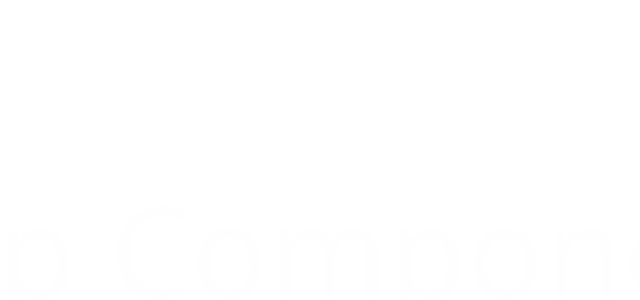
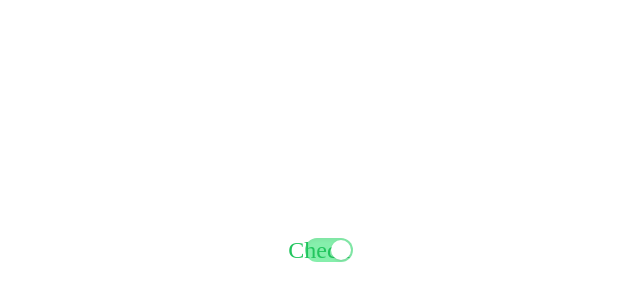
Before and after one commit to switchcodes/sveltial, a Svelte app: page / in a window 1280 px wide. Shown: the part 150-450 px from the top of the page, without its empty margins (311-951 px from the left). Built offline with nearby package versions, Linux system fonts and the light colour scheme.

Commit message:
added toggle prototype

```diff
--- a/src/App.svelte
+++ b/src/App.svelte
@@ -1,11 +1,11 @@
 <script lang="ts">
-	import Button from "./lib/sveltial/input/button/simple.svelte";
-	import SquareBtn from "./lib/sveltial/input/button/square.svelte";
+	import Toggle from "./lib/sveltial/input/toggle/simple.svelte";
 </script>
 
 <main>
 	<div class="grid place-content-center h-[100vh]">
-		<p class="text-secondary text-center text-9xl font-poppins">App Component</p>
+		<!-- <p class="text-secondary text-center text-9xl font-poppins">App Component</p> -->
+		<Toggle />
 	</div>
 </main>
 
--- a/src/lib/sveltial/input/toggle/default.svelte
+++ /dev/null
@@ -1,6 +0,0 @@
-<script lang="ts">
-</script>
-
-<div>
-	<p>component not yet implemented!</p>
-</div>
--- /dev/null
+++ b/src/lib/sveltial/input/toggle/simple.svelte
@@ -0,0 +1,42 @@
+<script lang="ts">
+  let toggle: Boolean = false;
+</script>
+
+<!-- <span class="w-12 h-6 rounded-full bg-gray-300 shadow-inner hover:cursor-pointer grid grid-cols-2 items-center hover:bg-gray-200">
+	<span class="w-5 h-5 bg-white rounded-full translate-x-0.5 shadow">
+
+	</span>
+	<span class="w-5 h-5 text-gray-400 mso-icon grid place-content-center">
+		Close
+	</span>
+</span> -->
+<!-- svelte-ignore a11y-click-events-have-key-events -->
+<span on:click={()=>{toggle=!toggle}} class="select-none">
+  {#if toggle}
+    <span
+      class="w-12 h-6 rounded-full bg-tertiary shadow-inner hover:cursor-pointer grid grid-cols-2 items-center hover:bg-gray-200"
+    >
+      <span class="w-5 h-5 bg-white rounded-full translate-x-0.5 shadow" />
+      <span
+        class="w-5 h-5 text-tertiary-dark mso-icon grid place-content-center"
+      >
+        Close
+      </span>
+    </span>
+  {:else}
+    <span
+      class="w-12 h-6 rounded-full bg-green-300 shadow-inner hover:cursor-pointer grid grid-cols-2 items-center hover:bg-green-200"
+    >
+      <span
+        class="w-5 h-5 text-green-500 mso-icon grid place-content-center translate-x-1"
+      >
+        Check
+      </span>
+      <span class="w-5 h-5 bg-white rounded-full translate-x-0.5 shadow" />
+    </span>
+  {/if}
+</span>
+
+<!-- ToggleElement -->
+<!-- Check/Cross -->
+<!-- Container -->
--- a/tailwind.config.cjs
+++ b/tailwind.config.cjs
@@ -18,6 +18,10 @@
           DEFAULT: "#FEFEFE",
           dark: "#282D3F",
         },
+        tertiary: {
+          DEFAULT: "#D1D5DB",
+          dark: "#9CA3AF",
+        },
       },
       fontFamily: {
         primary: ["Poppins", "sans-serif"],
```
Lines whose indentation alone changed are shown as unchanged.
